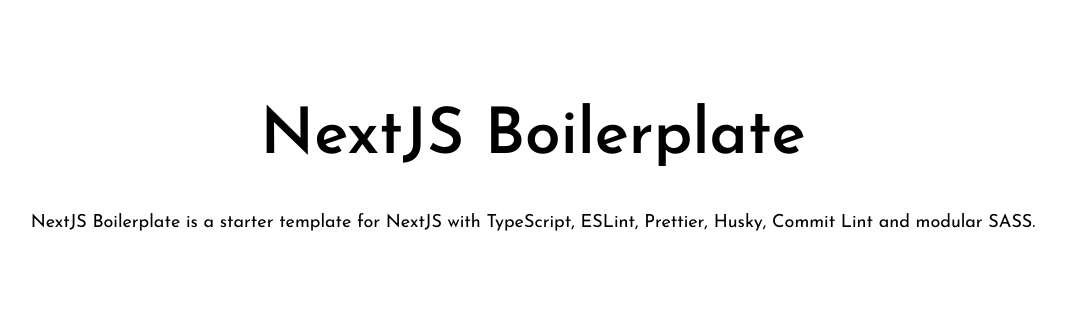
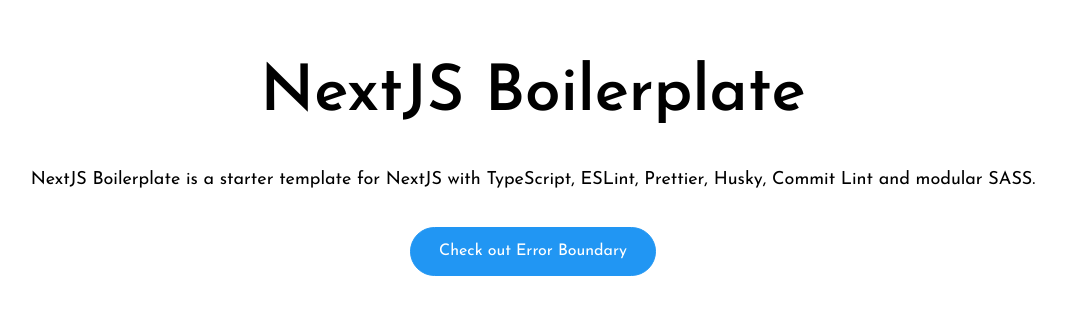
Before and after one commit to akshatmittal61/nextjs-template, a Next.js app: page / in a window 1280 px wide. Shown: the part 234-548 px from the top of the page, without its empty margins (107-1173 px from the left). Built offline with nearby package versions, Linux system fonts and the light colour scheme; no server answers; a web font is replaced by a local one.

Commit message:
feat: added button component

```diff
--- /dev/null
+++ b/library/Button/index.tsx
@@ -0,0 +1,83 @@
+import React, { forwardRef } from "react";
+import { IButtonProps } from "./types";
+import { stylesConfig } from "@/utils/functions";
+import styles from "./styles.module.scss";
+
+const classNames = stylesConfig(styles);
+
+const BUTON_SIZES: { [key: string]: string } = {
+	small: "btn--size--small",
+	medium: "btn--size--medium",
+	large: "btn--size--large",
+};
+
+const BUTTON_VARIANTS: { [key: string]: string } = {
+	filled: "btn--variant--filled",
+	outlined: "btn--variant--outlined",
+	text: "btn--variant--text",
+};
+
+const Button: React.ForwardRefRenderFunction<
+	HTMLButtonElement,
+	IButtonProps
+> = (
+	{
+		children,
+		className,
+		variant = "outlined",
+		size = "medium",
+		loading = false,
+		icon,
+		iconPosition = "left",
+		...props
+	},
+	ref
+) => {
+	return (
+		<button
+			className={[
+				classNames(
+					"btn",
+					BUTON_SIZES[size],
+					BUTTON_VARIANTS[variant],
+					{ "btn--loading": loading },
+					{ "btn--disabled": props.disabled || loading }
+				),
+				className,
+			].join(" ")}
+			disabled={props.disabled || loading}
+			ref={ref}
+			{...props}
+		>
+			{loading ? (
+				<div className={classNames("btn__loader")}></div>
+			) : (
+				<>
+					{icon && iconPosition === "left" ? (
+						<div
+							className={classNames(
+								"btn__icon",
+								"btn__icon--left"
+							)}
+						>
+							{icon}
+						</div>
+					) : null}
+					{children}
+					{icon && iconPosition === "right" ? (
+						<div
+							className={classNames(
+								"btn__icon",
+								"btn__icon--right"
+							)}
+						>
+							{icon}
+						</div>
+					) : null}
+				</>
+			)}
+		</button>
+	);
+};
+
+export default forwardRef<HTMLButtonElement, IButtonProps>(Button);
--- /dev/null
+++ b/library/Button/styles.module.scss
@@ -0,0 +1,137 @@
+@import "@/styles/config/mixins";
+@import "@/styles/config/typography";
+
+.btn {
+	all: unset;
+	box-sizing: border-box;
+	display: inline-flex;
+	justify-content: center;
+	align-items: center;
+	gap: 6px;
+	border-radius: 500px;
+	border: 1px solid transparent;
+	white-space: nowrap;
+	flex: 0 0 auto;
+	cursor: pointer;
+	user-select: none;
+	transition: all 0.2s ease-in-out;
+	color: var(--theme-black);
+	border: 1px solid var(--theme-black);
+
+	&--variant {
+		&--filled {
+			background-color: var(--theme-primary);
+			color: var(--theme-white);
+			border-color: var(--theme-primary);
+		}
+
+		&--outlined {
+			background-color: transparent;
+			color: var(--theme-black);
+			border: 1px solid var(--theme-black);
+		}
+
+		&--text {
+			background-color: transparent;
+			color: var(--theme-black);
+			border: 1px solid transparent;
+		}
+	}
+
+	&--size {
+		&--small {
+			padding: 12px 24px;
+			@include typography(s, bold);
+		}
+
+		&--medium {
+			padding: 14px 28px;
+			@include typography(md, regular);
+		}
+
+		&--large {
+			padding: 16px 30px;
+			@include typography(xl, regular);
+		}
+	}
+
+	&__icon {
+		display: inline-flex;
+		justify-content: center;
+		align-items: center;
+	}
+
+	&--size {
+		&--medium {
+			.btn__icon {
+				svg,
+				img {
+					width: 20px;
+					height: 20px;
+				}
+			}
+		}
+
+		&--small {
+			.btn__icon {
+				svg,
+				img {
+					width: 16px;
+					height: 16px;
+				}
+			}
+		}
+
+		&--large {
+			.btn__icon {
+				svg,
+				img {
+					width: 20px;
+					height: 20px;
+				}
+			}
+		}
+	}
+
+	&__loader {
+		width: 16px;
+		height: 16px;
+		border-radius: 50%;
+		display: flex;
+		flex: 0 0 auto;
+		border: 3px solid transparent;
+		animation: spin 1s linear infinite;
+		border-right-color: var(--color-white);
+		border-bottom-color: var(--color-white);
+	}
+
+	&--size--small &__loader {
+		width: 17px;
+		height: 17px;
+	}
+
+	&--size--medium &__loader {
+		width: 19px;
+		height: 19px;
+	}
+
+	&--size--large &__loader {
+		width: 23px;
+		height: 23px;
+	}
+
+	&--disabled {
+		cursor: not-allowed;
+		opacity: 0.4;
+	}
+
+	&--loading {
+		cursor: not-allowed;
+	}
+}
+
+@keyframes spin {
+	100% {
+		transform: rotate(360deg);
+	}
+}
--- /dev/null
+++ b/library/Button/types.ts
@@ -0,0 +1,15 @@
+import React from "react";
+
+export interface IButtonProps
+	extends React.DetailedHTMLProps<
+		React.ButtonHTMLAttributes<HTMLButtonElement>,
+		HTMLButtonElement
+	> {
+	children: React.ReactNode;
+	className?: string;
+	variant?: "filled" | "outlined" | "text";
+	size?: "small" | "medium" | "large";
+	loading?: boolean;
+	icon?: React.ReactNode;
+	iconPosition?: "left" | "right";
+}
--- a/pages/index.tsx
+++ b/pages/index.tsx
@@ -1,11 +1,14 @@
 import React from "react";
+import { useRouter } from "next/router";
+import Button from "@/library/Button";
 import Typography from "@/library/Typography";
+import { stylesConfig } from "@/utils/functions";
 import styles from "@/styles/Home.module.scss";
-import { stylesConfig } from "@/utils/functions";
 
 const classes = stylesConfig(styles, "home");
 
 const HomePage: React.FC = () => {
+	const router = useRouter();
 	return (
 		<main className={classes("")}>
 			<Typography size="head-1" as="h1" weight="bold">
@@ -16,6 +19,9 @@ const HomePage: React.FC = () => {
 				TypeScript, ESLint, Prettier, Husky, Commit Lint and modular
 				SASS.
 			</Typography>
+			<Button onClick={() => router.push("/500")} variant="filled">
+				Check out Error Boundary
+			</Button>
 		</main>
 	);
 };
--- a/styles/config/_colors.scss
+++ b/styles/config/_colors.scss
@@ -4,6 +4,9 @@ $colors: "blue", "red", "yellow", "green", "white", "black", "purple", "indigo",
 :root,
 :root::before,
 :root::after {
+	--black: #000000;
+	--white: #ffffff;
+
 	--red: #f44336;
 	--red-100: #ffcdd2;
 	--red-400: #ef5350;
@@ -98,3 +101,11 @@ $colors: "blue", "red", "yellow", "green", "white", "black", "purple", "indigo",
 	--color-white: #f5f7fa;
 	--color-black: #1a1a1a;
 }
+
+:root,
+:root::before,
+:root::after {
+	--theme-black: var(--black);
+	--theme-white: var(--white);
+	--theme-primary: var(--blue);
+}
```
